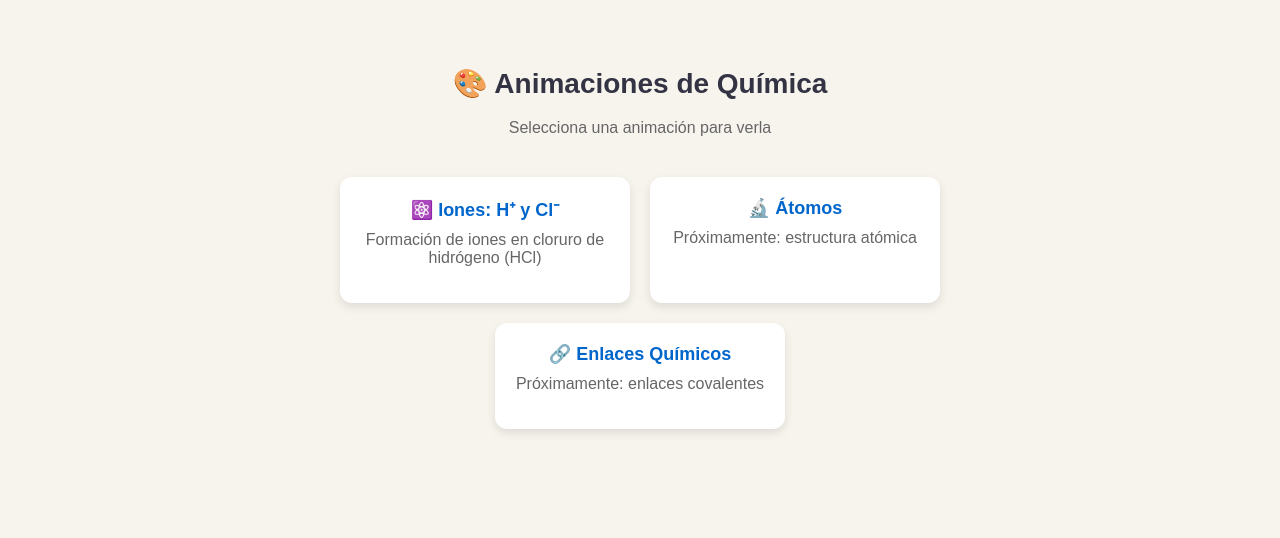
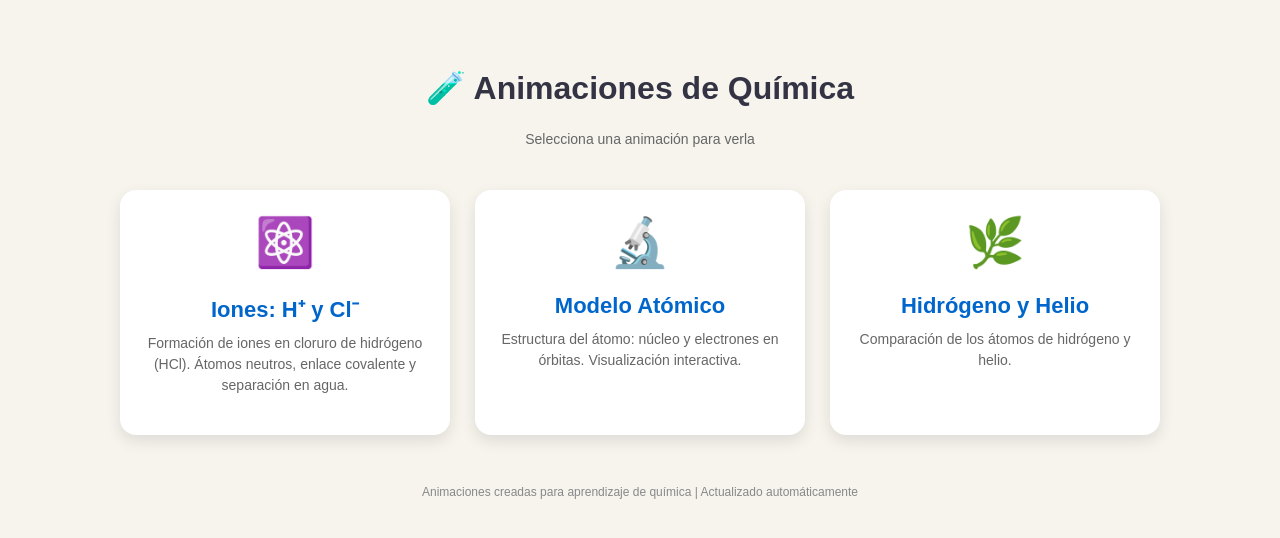
Before and after one commit to ingevmendoza-pixel/ingevmendoza-pixel.github.io, a plain HTML site: page index.html in a window 1280 px wide. Drawn offline with Linux system fonts and the light colour scheme.

Commit message:
Update index.html

```diff
--- a/index.html
+++ b/index.html
@@ -2,7 +2,7 @@
 <html lang="es">
 <head>
     <meta charset="UTF-8">
-    <title>Mis Animaciones - Química</title>
+    <title>Mis Animaciones de Química</title>
     <style>
         body {
             font-family: Arial, sans-serif;
@@ -12,58 +12,96 @@
         }
         h1 {
             color: #334;
-            font-size: 28px;
+            font-size: 32px;
+        }
+        .sub {
+            color: #666;
+            margin-bottom: 40px;
         }
         .container {
             display: flex;
             flex-wrap: wrap;
             justify-content: center;
-            gap: 20px;
-            max-width: 800px;
-            margin: 40px auto;
+            gap: 25px;
+            max-width: 1100px;
+            margin: 0 auto;
         }
         .card {
             background: white;
-            border-radius: 12px;
-            padding: 20px;
-            width: 250px;
-            box-shadow: 0 4px 10px rgba(0,0,0,0.1);
+            border-radius: 16px;
+            padding: 25px;
+            width: 280px;
+            box-shadow: 0 6px 15px rgba(0,0,0,0.1);
             transition: transform 0.2s;
         }
         .card:hover {
             transform: translateY(-5px);
         }
+        .card h3 {
+            font-size: 22px;
+            margin-bottom: 10px;
+        }
         a {
             text-decoration: none;
-            font-size: 18px;
-            font-weight: bold;
             color: #0066cc;
         }
         p {
             color: #666;
             margin-top: 10px;
+            font-size: 14px;
+            line-height: 1.5;
+        }
+        .icon {
+            font-size: 48px;
+            margin-bottom: 10px;
+        }
+        footer {
+            margin-top: 50px;
+            color: #888;
+            font-size: 12px;
         }
     </style>
 </head>
 <body>
-    <h1>🎨 Animaciones de Química</h1>
-    <p>Selecciona una animación para verla</p>
+    <h1>🧪 Animaciones de Química</h1>
+    <p class="sub">Selecciona una animación para verla</p>
 
-    <div class="container">
-        <div class="card">
-            <a href="iones.html">⚛️ Iones: H⁺ y Cl⁻</a>
-            <p>Formación de iones en cloruro de hidrógeno (HCl)</p>
-        </div>
+    <div class="container" id="lista-animaciones">
+        <p>Cargando animaciones...</p>
+    </div>
 
-        <div class="card">
-            <a href="atomos.html">🔬 Átomos</a>
-            <p>Próximamente: estructura atómica</p>
-        </div>
+    <footer>
+        Animaciones creadas para aprendizaje de química | Actualizado automáticamente
+    </footer>
 
-        <div class="card">
-            <a href="enlaces.html">🔗 Enlaces Químicos</a>
-            <p>Próximamente: enlaces covalentes</p>
-        </div>
-    </div>
+    <script>
+        // 📌 LISTA DE ANIMACIONES
+        // Cuando subas una nueva animación, SOLO agrega una línea aquí
+        const animaciones = [
+            { nombre: "Iones: H⁺ y Cl⁻", archivo: "iones.html", descripcion: "Formación de iones en cloruro de hidrógeno (HCl). Átomos neutros, enlace covalente y separación en agua.", icono: "⚛️" },
+            { nombre: "Modelo Atómico", archivo: "modelo_atomico.html", descripcion: "Estructura del átomo: núcleo y electrones en órbitas. Visualización interactiva.", icono: "🔬" },
+            { nombre: "Hidrógeno y Helio", archivo: "hidrogeno_helio.html", descripcion: "Comparación de los átomos de hidrógeno y helio.", icono: "🌿" }
+        ];
+
+        // Generar las tarjetas automáticamente
+        const contenedor = document.getElementById("lista-animaciones");
+        contenedor.innerHTML = "";
+
+        for (let i = 0; i < animaciones.length; i++) {
+            const anim = animaciones[i];
+            contenedor.innerHTML += `
+                <div class="card">
+                    <div class="icon">${anim.icono}</div>
+                    <h3><a href="${anim.archivo}">${anim.nombre}</a></h3>
+                    <p>${anim.descripcion}</p>
+                </div>
+            `;
+        }
+
+        // Si no hay animaciones, mostrar mensaje
+        if (animaciones.length === 0) {
+            contenedor.innerHTML = "<p>Próximamente más animaciones...</p>";
+        }
+    </script>
 </body>
 </html>
```
